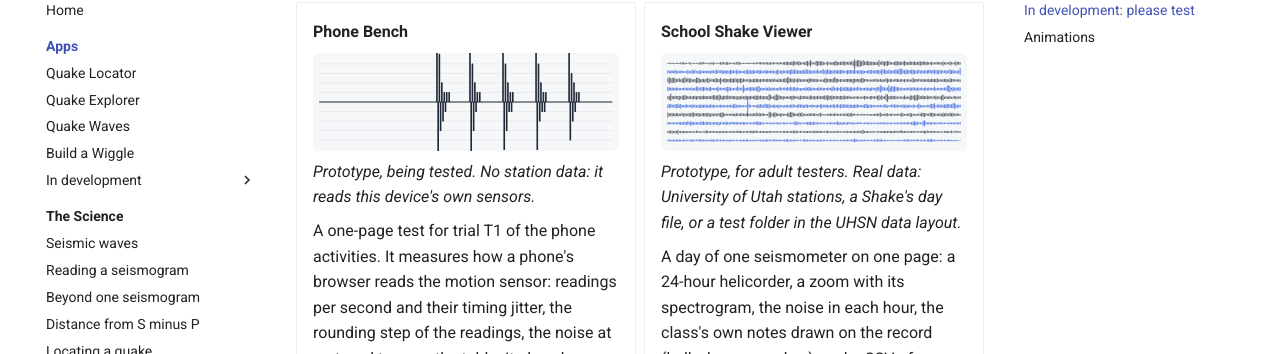
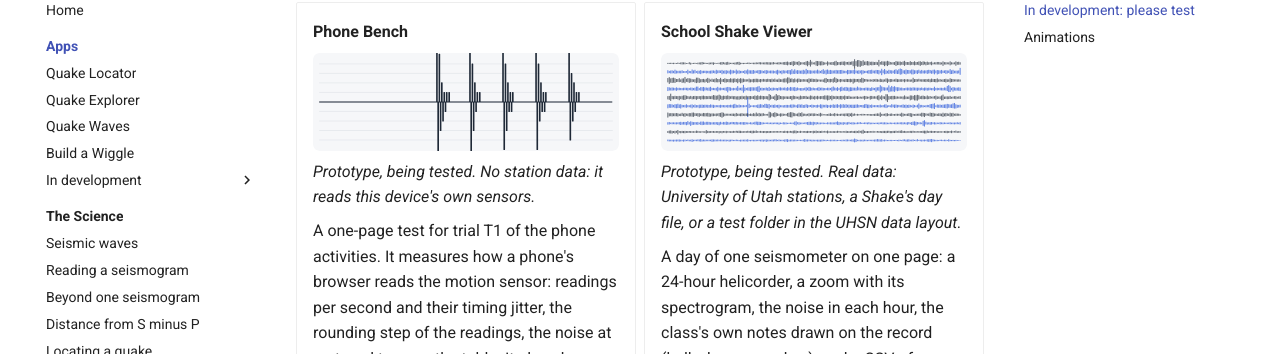
Before and after one commit to gus-p-williams/utahshake, an MkDocs documentation site: the page built from docs/apps/index.md, in a window 1280 px wide and 900 px high, scrolled down 1753 px. Shown: the part 98-452 px from the top of the window. Built offline with MkDocs 1.6.1 and Material for MkDocs 9.7.7, drawn with Linux system fonts in a browser that asks for light colours; comment, search, counter and statistics services are not loaded.

Commit message:
Integrate site graphics (D42, D15-web-design); viewer wording
- Decision D42: small pictures on All apps cards and the home page's
  main apps, one home banner; drawn from the apps' own code.
- CLAUDE.md: register (D15 merged), status entry, tree.
- School Shake Viewer: "for adult testers" becomes "being tested" (D38)
  on All apps, its hub and the app's meta description.

Checks: npm test 395/395, mkdocs build --strict clean, site check 43 pages
at 1366/1093/390 px with no problems.

Co-Authored-By: Claude Opus 5.5 <noreply@anthropic.com>

```diff
--- a/docs/app/shake-viewer/index.html
+++ b/docs/app/shake-viewer/index.html
@@ -5,7 +5,7 @@
   <meta name="viewport" content="width=device-width, initial-scale=1">
   <link rel="icon" href="data:,">
   <title>School Shake Viewer (prototype)</title>
-  <meta name="description" content="Prototype for adult testers: a day of one seismometer as a 24-hour helicorder, with zoom, spectrogram, hourly noise, the class's own notes and CSV download. Reads a Shake's day file in the browser, a University of Utah station, or files in the UHSN data layout.">
+  <meta name="description" content="Prototype being tested: a day of one seismometer as a 24-hour helicorder, with zoom, spectrogram, hourly noise, the class's own notes and CSV download. Reads a Shake's day file in the browser, a University of Utah station, or files in the UHSN data layout.">
   <link rel="stylesheet" href="../css/app.css">
   <style>
     /* Note colors (kinds in lib/day-view.js NOTE_KINDS); every note is also labeled in the list. */
--- a/docs/apps/index.md
+++ b/docs/apps/index.md
@@ -112,7 +112,7 @@ collects nothing: your results stay on your device until you send them.
 
     --8<-- "img/graphics/thumb-shake-viewer.svg"
 
-    *Prototype, for adult testers. Real data: University of Utah stations, a Shake's day file,
+    *Prototype, being tested. Real data: University of Utah stations, a Shake's day file,
     or a test folder in the UHSN data layout.*
 
     A day of one seismometer on one page: a 24-hour helicorder, a zoom with its spectrogram,
--- a/docs/apps/shake-viewer.md
+++ b/docs/apps/shake-viewer.md
@@ -1,7 +1,7 @@
 # School Shake Viewer
 
 A day of one seismometer on one page, with your own notes on it: bells, buses, a game, a drop
-experiment, a quake. It is a prototype for adult testers, to try now and to choose what the
+experiment, a quake. It is a prototype being tested, to try now and to choose what the
 school version should do.
 
 [Open the School Shake Viewer](../app/shake-viewer/index.html){ .md-button .md-button--primary }
@@ -21,7 +21,7 @@ school version should do.
     - **The science:** [Beyond one seismogram](../theory/plots.md) (the helicorder and the
       seismic carpet) · [Reading a seismogram](../theory/seismograms.md) ·
       [Frequencies, fading and sound](../theory/frequencies.md) (the spectrogram)
-    - **For teachers:** none yet: a prototype for adult testers. Activity cards come once Dale
+    - **For teachers:** none yet: a prototype being tested. Activity cards come once Dale
       and Cleat choose the school Shake activities.
     - **Data:** [Our stations and data](../theory/stations.md). A file you open stays on your
       device.
```
Also changed, not shown: CLAUDE.md (+14 -3 lines), planning/decisions.md (+13 -0 lines).
